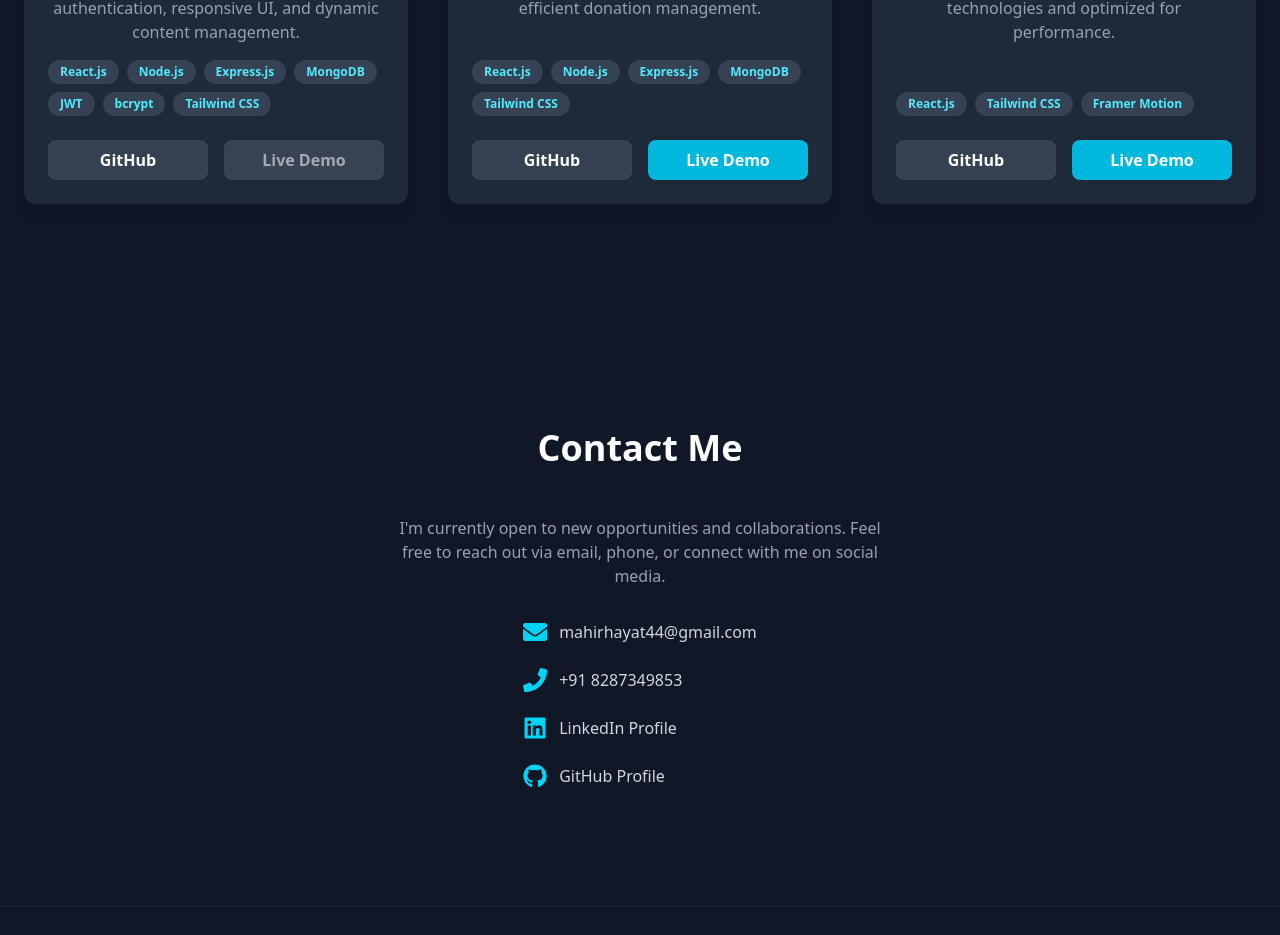
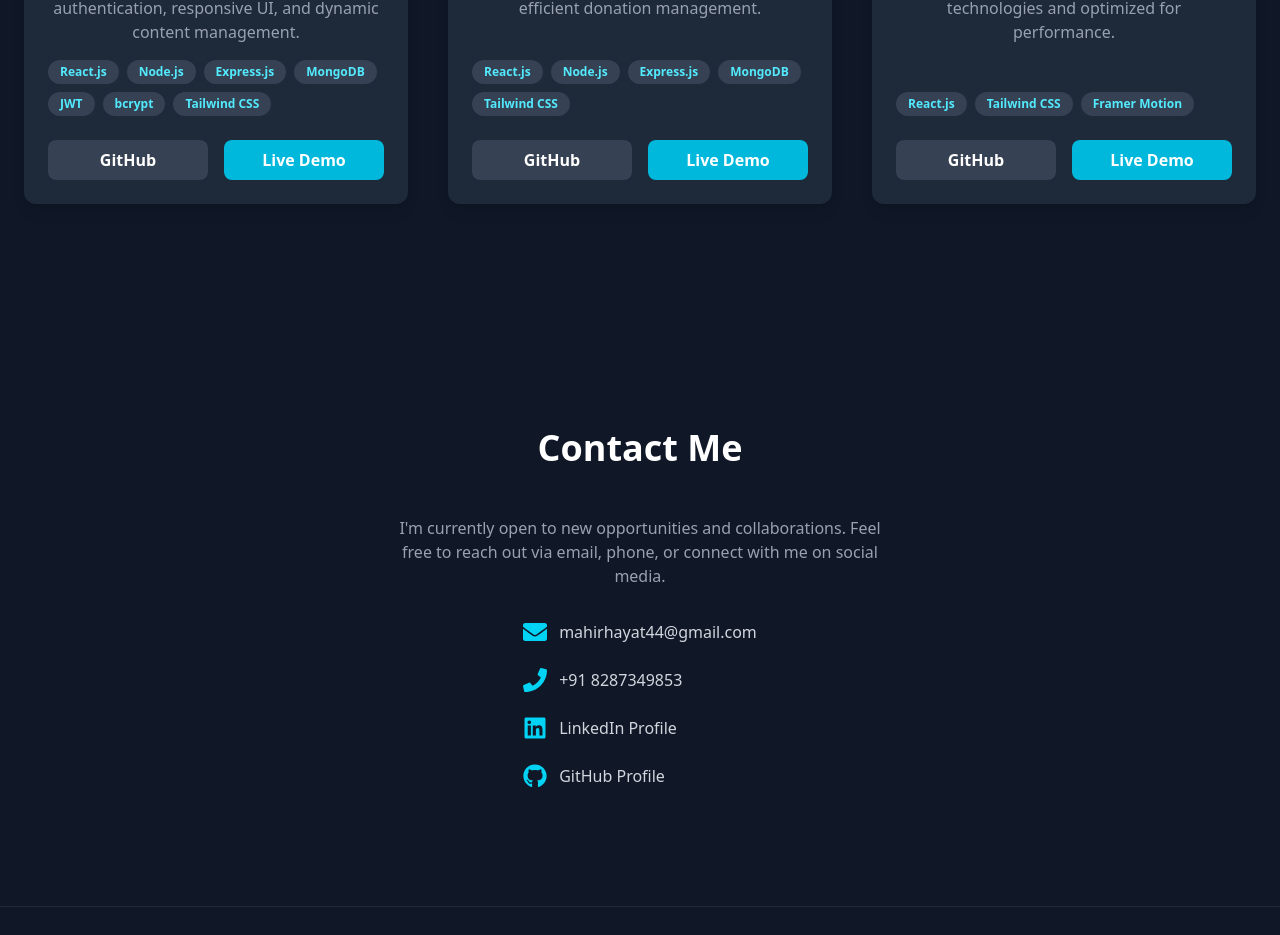
Before and after one commit to mahirhayaat4u/PortFolio, a React (Vite) app in the folder frontend/: page / in a window 1280 px wide. Shown: the part 3436-4371 px from the top of the page. Built offline with nearby package versions, Linux system fonts and the light colour scheme.

Commit message:
added project thumbnail

```diff
--- a/frontend/src/component/Pagess.jsx
+++ b/frontend/src/component/Pagess.jsx
@@ -756,14 +756,7 @@ const Projects = () => {
                   >
                     GitHub
                   </a>
-                  {project.title === "EdTech Platform" ? (
-                    <button
-
-                      className="bg-gray-600 text-white font-bold py-2 px-4 rounded-lg w-full text-center cursor-not-allowed opacity-60"
-                    >
-                      Live Demo
-                    </button>
-                  ) : (
+                  {(
                     <a
                       href={project.demo}
                       target="_blank"
```
